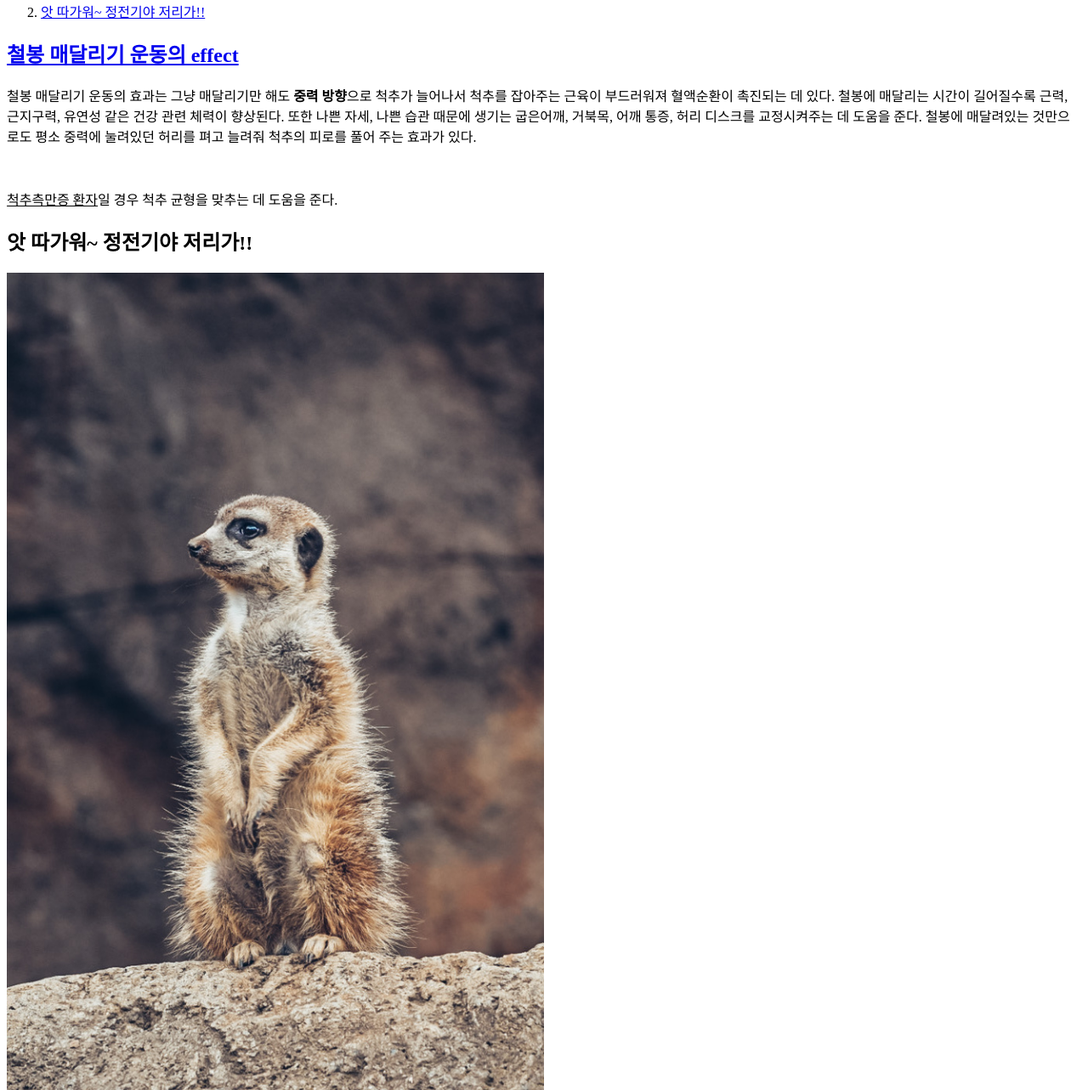
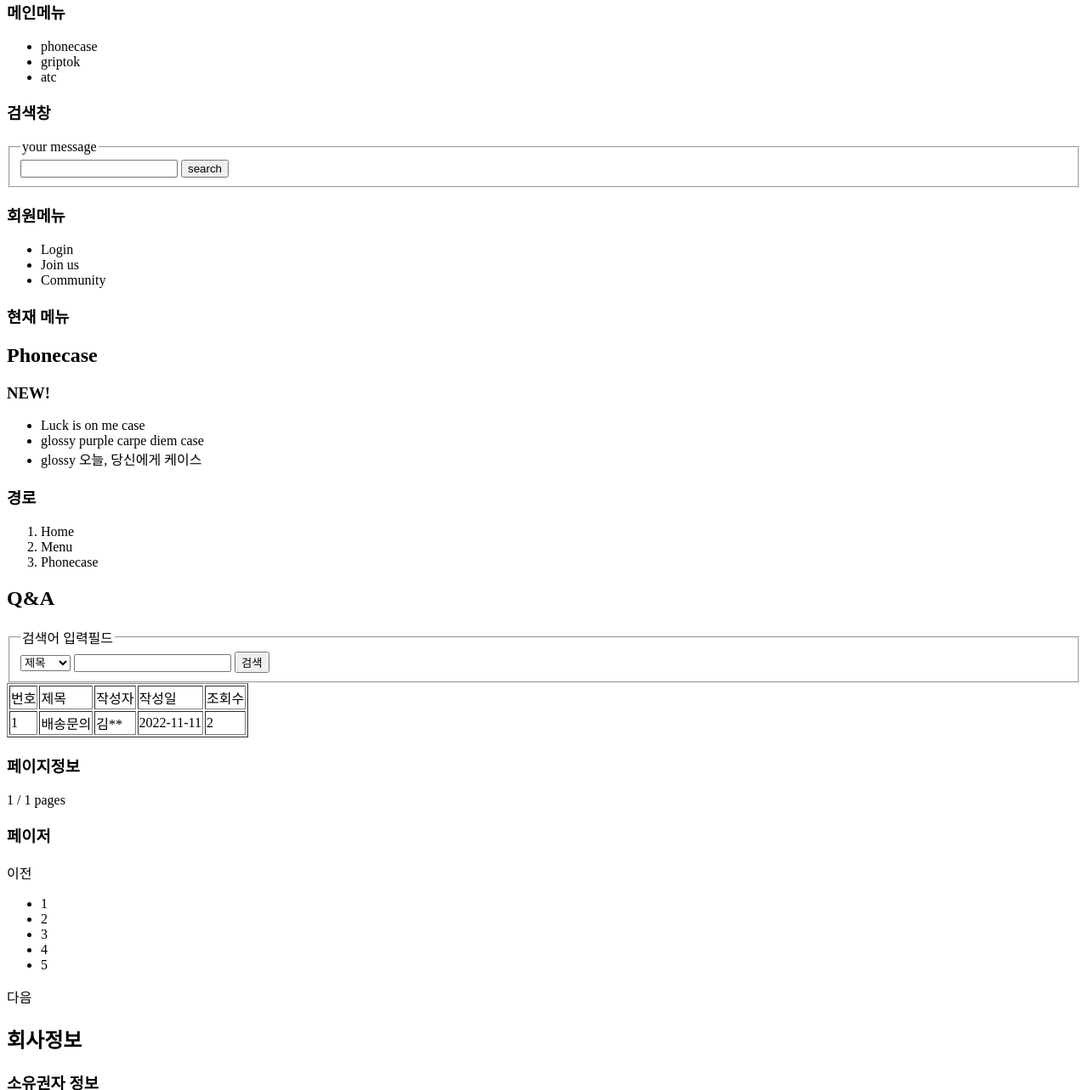
Before and after one commit to JJYEONI/my_first_web_site, a plain HTML site: page index.html in a window 1280 px wide. Shown: the part 112-1395 px from the top of the page at 85% size. Drawn offline with Linux system fonts and the light colour scheme.

Commit message:
only html

```diff
--- a/index.html
+++ b/index.html
@@ -1,29 +1,121 @@
-<!doctype html>
+<!DOCTYPE html>
 <html>
 <head>
-        <title>bonobono</title>
-        <meta charset="utf-8">
+    <meta charset="UTF-8">
+    <title>A.message</title>
 </head>
 <body>
-        <h1><a href="index.html">알쓸신잡</a></h1>
+    <a href="index.html">홈</a>
+    <a href="./notice/list.html">공지사항목록</a>
+    <a href="./member/login.html">로그인</a>
+    <a href="./member/signup-agree.html">회원가입</a>
+    <h1>A.message</h1>
+
+    <h3>메인메뉴</h3> <!--아웃라인을 잡아주는 습관을 기르새오-->
+    <ul>
+        <li>phonecase</li>
+        <li>griptok</li>
+        <li>atc</li>
+    </ul>
+
+    <h3>검색창</h3>
+    <form>
+        <fieldset>
+            <legend>your message</legend>
+                <input type="text"> <input type="submit" value="search">
+        </fieldset>
+    </form>
+
+    <h3>회원메뉴</h3>
+    <ul>
+        <li>Login</li>
+        <li>Join us</li>
+        <li>Community</li>
+    </ul>
+
+    <h3>현재 메뉴</h3>
+    <h2>Phonecase</h2>
+    <h3>NEW!</h3>
+    <ul>
+        <li>Luck is on me case</li>
+        <li>glossy purple carpe diem case</li>
+        <li>glossy 오늘, 당신에게 케이스</li>
+    </ul>
+
+    <h3>경로</h3>
     <ol>
-            <li><a href="1.html">철봉 매달리기 운동의 effet</a></li>
-            <li><a href="2.html">앗 따가워~ 정전기야 저리가!!</a></li>
+        <li>Home</li>
+        <li>Menu</li>
+        <li>Phonecase</li>
     </ol>
-        <h2><a href="https://twitter.com/Fireworks_9999/status/1492047792310603776"
-            target="_blank" title="철봉 매달리기 운동의 효과"> 철봉 매달리기 운동의 effect
-        </a></h2>
-        <P>철봉 매달리기 운동의 효과는 그냥 매달리기만 해도 <strong>중력 방향</strong>으로 척추가 늘어나서 척추를 잡아주는 근육이 부드러워져 혈액순환이 촉진되는 데 있다. 철봉에 매달리는 시간이 길어질수록 근력, 근지구력, 유연성 같은 건강 관련 체력이 향상된다. 또한 나쁜 자세, 나쁜 습관 때문에 생기는 굽은어깨, 거북목, 어깨 통증, 허리 디스크를 교정시켜주는 데 도움을 준다.
-            철봉에 매달려있는 것만으로도 평소 중력에 눌려있던 허리를 펴고 늘려줘 척추의 피로를 풀어 주는 효과가 있다.</P><P style="margin-top:50px;"><u>척추측만증 환자</u>일 경우 척추 균형을 맞추는 데 도움을 준다.</P>
-        <h2>앗 따가워~ 정전기야 저리가!!</h2><img src="meerkat.jpg" width="50%">
-        <p>악수를 하려고 손을 내밀었다가 ‘찌릿’하는 느낌 때문에 멈칫했던 일을 누구나 경험해봤을 것이다. 만화라면 첫눈에 반해 사랑에 빠지는 장면에 쓸 법한 표현이기는 하지만, 애석하게도 요즘 같은 겨울철엔 정전기를 애정의 증거로 느끼기는 곤란하다. 생활에 작은 불편을 주기 때문이다. 머리를 빗다가 머리카락이 들러붙어 번쩍 서버리거나 옷 자락이 휘감겨 올라가는 일, 자동차 문을 열려는 순간 등 생활 곳곳에서 정전기를 경험할 수 있다.</p>
-        <p>겨울철이면 특히 기승을 부리는 정전기는 왜 생기는 것일까?</p>
-        <p>정전기는 물체가 마찰할 때 발생하는 마찰 전기의 일종이다. 모든 물체는 원자로 구성되는데, 이 원자는 다시 원자핵과 전자로 이루어진다. 원자핵은 (+)전하, 전자는 (-)전하를 가지고 있는데 한 물체가 지닌 (+)전하와 (-)전하의 양이 동일하기 때문에 보통의 물체는 전기적 성질을 띠지 않는다. 하지만 (-)전하 중에는 쉽게 이동할 수 있는 성질을 가진 것이 있어 다른 물체와의 접촉이나 마찰을 통해 (-)전하가 상대 물체로 옮겨갈 수 있다. 이럴 경우, 한쪽 물체는 (+)전하를 띠고 다른 물체는 (-)전하를 띠게 되어 (+)(-) 전하가 서로 끌어당기는 현상이 일어나게 된다.
-        빗에 머리카락이 들러 붙거나 스커트와 스타킹이 들러 붙는 정전기는 이런 이유로 발생하는 것이다. 정전기의 발생은 습도와 밀접한 관련이 있다. 건조한 날에 특히 정전기 현상이 심하다. 공기 중의 수증기는 전기 친화성 물질이어서 습도가 높은 날에는 수증기가 전기적 성질을 중화 시키기 때문에 정전기 발생이 적어지지만, 건조한 날에는 공기 중에 흡수 되지 못하고 모여있다가 적절한 유도체를 만나면 한꺼번에 방전되기 때문이다.
-        정전기의 전압은 보통 수천~수만 볼트(V)라고 알려졌는데, 일반 가정용 전기의 전압이 110V, 220V인 것을 생각하면 정전기의 전압은 굉장히 높다. 하지만 정전기에 감전될 걱정은 하지 않아도 좋다. 정전기는 전압은 높지만, 전류가 거의 흐르지 않는 상태이기 때문에 감전의 위험은 거의 없다. 정전기는 그 이름 그대로 ‘움직이지 않고 멈춰있는 전기(靜電氣)’인 것이다.
-        감전의 위험은 없지만 정전기로 인한 피해가 전혀 없는 것은 아니다. 정전기 자체에 감전될 위험은 없지만 미세한 전기 기기의 경우 회로에 정전기가 일면 오작동할 우려가 있다. 또 순간 전압이 높기 때문에 정전기로 인해 일어난 불꽃이 화재의 원인이 될 수도 있으며, 피부 가려움증이 심해져 피부 질환을 악화시키기도 한다.</p>
-        <p>그러나 정전기가 언제나 나쁘고 귀찮은 것만은 아니다. 정전기가 생활에서 아주 편리하게 쓰이는 경우도 있다. 폴리에틸렌으로 만들어진 랩은 정전기의 특성을 이용한 아이디어 상품 중 하나다. 돌돌 말려 있는 부분이 떨어지면서 정전기를 발생시켜 물건에 달라붙게 되는 것이다. 이 밖에도 공기 청정기나 전기 집진기, 복사기, 잉크젯 프린트, 정전기 도장 등 우리 주변에는 정전기를 이용한 제품들이 많이 있다.</p>
-        <p>하지만, 아무리 고운 눈으로 보려고 해도 타닥거리는 정전기의 느낌을 좋아하기란 그리 쉽지 않다. 정전기를 줄이려면, 건조한 계절에 습도를 적절하게 유지하는 것이 가장 좋다. 합성섬유 대신 천연섬유를 이용하는 것이 좋으며, 정전기가 자주 일어나는 문고리 등에는 천연섬유로 덮개를 씌우면 한결 정전기를 덜 수 있다. 이제부터라도 적절한 습도조절 및 지혜로운 생활습관을 통해 정전기 없는 겨울나기를 해보자.
-        </p>
+
+
+    <h2>Q&A</h2>
+    <form>
+        <fieldset>
+            <legend>검색어 입력필드</legend>
+            <select name="" id="">
+                <option value="title">제목</option>
+                <option value="writer">작성자</option>
+            </select>
+            <input type="text">
+            <input type="submit" value="검색">
+        </fieldset>
+    </form>
+    <table border="1">
+        <tr>
+            <td>번호</td>
+            <td>제목</td>
+            <td>작성자</td>
+            <td>작성일</td>
+            <td>조회수</td>
+        </tr>
+        <tr>
+            <td>1</td>
+            <td>배송문의</td>
+            <td>김**</td>
+            <td>2022-11-11</td>
+            <td>2</td>
+        </tr>
+    </table>
+
+    <h3>페이지정보</h3>
+    <div>1 / 1 pages</div>
+    <div>
+
+        <h3>페이저</h3>
+        <div>이전</div>
+        <ul>
+            <li>1</li>
+            <li>2</li>
+            <li>3</li>
+            <li>4</li>
+            <li>5</li>
+        </ul>
+        <div>다음</div>
+    </div>
+
+    <h2>회사정보</h2>
+
+    <h3>소유권자 정보</h3>
+    <dl>
+    <dt>주소:</dt>
+    <dd>어쩌시 어쩌구 어쩌로 1111-1</dd>
+    <dt>회사메일:</dt>
+    <dd>abcdef@gmail.com</dd>
+    </dt>사업자 등록번호:</dt>
+    <dd>123-45-67890</dd>
+    <dt>통신 판매업:</dt>
+    <dd>신고제 2022-대구중구-1234 호</dd>
+    <dt>상호:</dt>
+    <dd>어메시지</dd>
+    <dt>대표:</dt>
+    <dd>김은영</dd>
+    <dt>전화번호:</dt>
+    <dd>123.4567.8910</dd>
+    </dl>
+
+    <h3>저작자 정보</h3>
+    <div>Copyright c amessage.com 2022-2024 All Right Reserved. ~</div>
 </body>
 </html>
```
Lines whose indentation alone changed are shown as unchanged.
